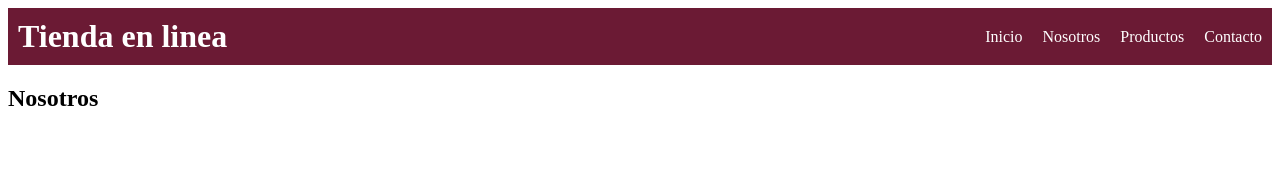
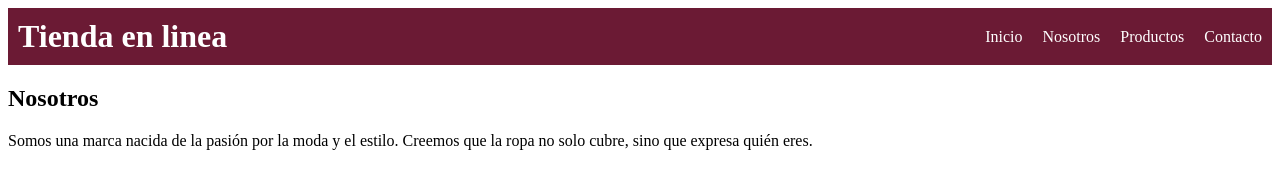
Before and after one commit to Ane289/mi-carpeta-.gitkeep, a plain HTML site: page index.html in a window 1280 px wide. Drawn offline with Linux system fonts and the light colour scheme.

Commit message:
agregando el nosotro
 sobre la empresa  y nuestra visión

```diff
--- a/index.html
+++ b/index.html
@@ -19,5 +19,6 @@
     </nav>
 </header>
 <h2>Nosotros</h2>
+<p>Somos una marca nacida de la pasión por la moda y el estilo. Creemos que la ropa no solo cubre, sino que expresa quién eres.</p>
 </body>
 </html>
```
